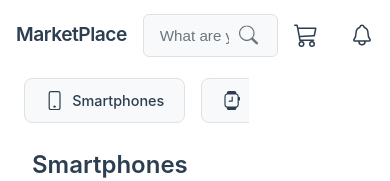
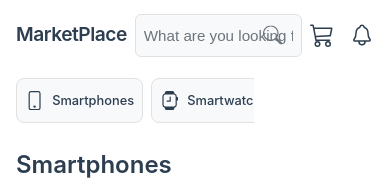
Before and after one commit to qaramanis/marketplace, a React (Vite) app: page / in a window 390 px wide. Shown: the top 181 px of the page. Built offline with nearby package versions, Linux system fonts and the light colour scheme.

Commit message:
still working on mobile view

```diff
--- a/src/css/App.css
+++ b/src/css/App.css
@@ -38,6 +38,6 @@ body {
 @media (max-width: 768px) {
   .main-content {
     flex-direction: column;
-    padding: 70px 1rem 0 1rem;
+    padding: 70px 0 0 0;
   }
 }
--- a/src/css/CategoryBar.css
+++ b/src/css/CategoryBar.css
@@ -42,17 +42,25 @@
 @media (max-width: 768px) {
     .category-bar {
       width: 100%;
-      padding: 0.5rem;
+      padding: 0.5rem 0;
       overflow-x: auto;
     }
 
     .category-container {
-      justify-content: flex-start;
-      min-width: min-content;
+        padding: 0 1rem;
+        justify-content: space-between;
+        gap: 0.5rem;
+        width: 100%;
+        }
+
+    .category-button {
+        white-space: nowrap;
+        flex: 1;
+        padding: 0.75rem 0.5rem;
+        min-width: min-content;
     }
 
-    .category-button {
-      white-space: nowrap;
-      flex-shrink: 0;
+    .category-name {
+        font-size: 0.8rem;
     }
 }
--- a/src/css/NavBar.css
+++ b/src/css/NavBar.css
@@ -135,14 +135,22 @@
 
     .search-container {
       flex: 1;
-      margin: 0 1rem;
+      margin: 0 0.5rem;
     }
 
     .navbar-logo h1 {
       font-size: 1.2rem;
     }
 
+    .navbar-actions {
+      gap: 1rem;
+    }
+
     .icon-label {
       display: none;
     }
-}
+
+    .search-input {
+      padding: 0.75rem 0.5rem;
+    }
+  }
--- a/src/css/OrderHistory.css
+++ b/src/css/OrderHistory.css
@@ -88,5 +88,18 @@
 @media (max-width: 768px) {
     .order-history {
       width: 100%;
+      margin: 1rem 0;
+      border-radius: 0;
+      border-left: none;
+      border-right: none;
+    }
+
+    .orders-container {
+      padding: 1rem 1rem;
+    }
+
+    .order-card {
+      margin: 0;
+      border-radius: 8px;
     }
   }
```
